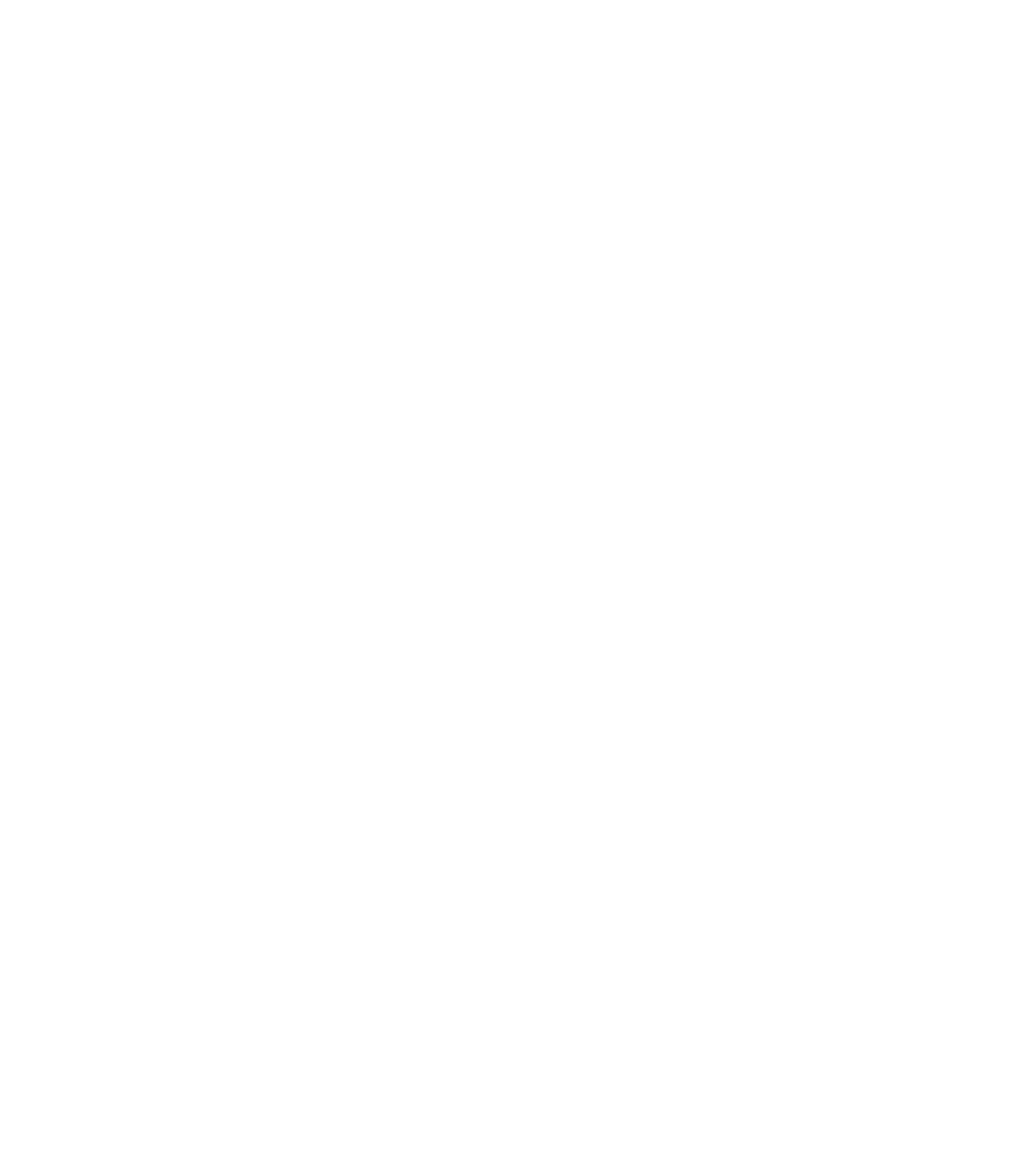
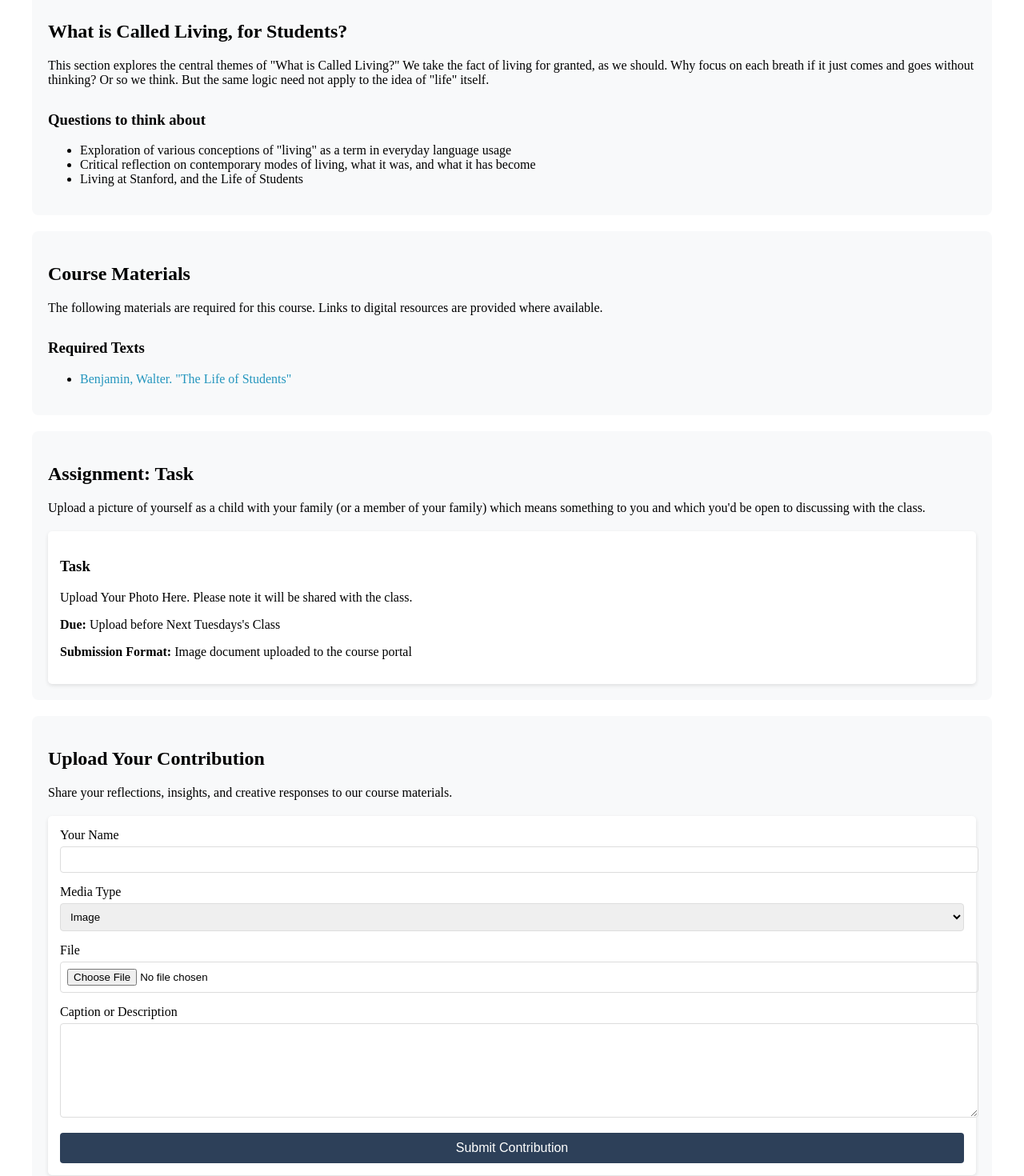
Before and after one commit to sgcxliv/calledliving, a Next.js app: page /lifecycle/1 in a window 1280 px wide. Shown: the part 320-1790 px from the top of the page at 80% size. Before the commit the page ends 800 px from the top, so only its background shows below. Built offline with nearby package versions, Linux system fonts and the light colour scheme; no server answers; the database is empty.

Commit message:
Update [id].js

```diff
--- a/pages/lifecycle/[id].js
+++ b/pages/lifecycle/[id].js
@@ -15,11 +15,11 @@ export default function LifecyclePage() {
   const [error, setError] = useState(null);
   const [success, setSuccess] = useState(false);
   const [submissions, setSubmissions] = useState([]);
-  const [deleting, setDeleting] = useState(false);
   const [enlargedImage, setEnlargedImage] = useState(null);
 
   const titles = {
     '1': 'What is Called Living?',
+    // Other titles commented out in original code
   };
 
   // Fetch submissions when the page loads
@@ -56,8 +56,6 @@ export default function LifecyclePage() {
     }
 
     try {
-      setDeleting(true);
-
       // Delete the file from storage
       const { error: storageError } = await supabase.storage
         .from('contributions')
@@ -83,8 +81,6 @@ export default function LifecyclePage() {
     } catch (error) {
       console.error('Error deleting submission:', error);
       setError('Error deleting submission: ' + (error.message || 'Unknown error'));
-    } finally {
-      setDeleting(false);
     }
   };
 
@@ -186,31 +182,10 @@ export default function LifecyclePage() {
     }
   };
 
-  // Handle image enlargement
-  const handleImageEnlarge = (imageUrl) => {
-    setEnlargedImage(imageUrl);
-  };
-
-  // Close enlarged image when clicking outside or pressing ESC
-  useEffect(() => {
-    const handleKeyDown = (e) => {
-      if (e.key === 'Escape') {
-        setEnlargedImage(null);
-      }
-    };
-
-    window.addEventListener('keydown', handleKeyDown);
-    return () => {
-      window.removeEventListener('keydown', handleKeyDown);
-    };
-  }, []);
-
   return (
     <Layout title={`Course Dashboard - Week ${id}: ${titles[id]}`}>
       <div style={{ width: '100%', maxWidth: '1200px', margin: '0 auto', padding: '0 20px' }}>
-        {/* ... Previous header and other sections remain the same ... */}
-
-        {/* Enlarged Image Lightbox */}
+        {/* Enlarged Image Overlay */}
         {enlargedImage && (
           <div
             style={{
@@ -241,6 +216,156 @@ export default function LifecyclePage() {
           </div>
         )}
 
+        <header style={{
+          backgroundImage: `url('/images/weekone-background.jpg')`,
+          backgroundSize: 'cover',
+          backgroundPosition: 'center',
+          color: 'white',
+          padding: '40px 20px',
+          textAlign: 'center',
+          textShadow: '1px 1px 3px rgba(0,0,0,0.7)',
+          borderRadius: '8px',
+          marginBottom: '20px'
+        }}>
+          <h1>Week {id}: {titles[id]}</h1>
+        </header>
+
+        {/* Theme Section */}
+        <div style={{ padding: '20px', backgroundColor: '#f8f9fa', borderRadius: '8px', marginBottom: '20px' }}>
+          <h2>What is Called Living, for Students?</h2>
+          <p>This section explores the central themes of "What is Called Living?" We take the fact of living for granted, as we should. Why focus on each breath if it just comes and goes without thinking? Or so we think. But the same logic need not apply to the idea of "life" itself.</p>
+
+          <div style={{ marginTop: '30px' }}>
+            <h3>Questions to think about</h3>
+            <ul>
+              <li>Exploration of various conceptions of "living" as a term in everyday language usage</li>
+              <li>Critical reflection on contemporary modes of living, what it was, and what it has become</li>
+              <li>Living at Stanford, and the Life of Students</li>
+            </ul>
+          </div>
+        </div>
+
+        {/* Materials Section */}
+        <div style={{ padding: '20px', backgroundColor: '#f8f9fa', borderRadius: '8px', marginBottom: '20px' }}>
+          <h2>Course Materials</h2>
+          <p>The following materials are required for this course. Links to digital resources are provided where available.</p>
+
+          <div style={{ marginTop: '30px' }}>
+            <h3>Required Texts</h3>
+            <ul>
+              <li>
+                <a
+                  href="/readings/benjamin.pdf"
+                  download
+                  style={{ color: '#2596be', textDecoration: 'none' }}
+                >
+                  Benjamin, Walter. "The Life of Students"
+                </a>
+              </li>
+            </ul>
+          </div>
+        </div>
+
+        {/* Assignment Section */}
+        <div style={{ padding: '20px', backgroundColor: '#f8f9fa', borderRadius: '8px', marginBottom: '20px' }}>
+          <h2>Assignment: Task</h2>
+          <p>Upload a picture of yourself as a child with your family (or a member of your family) which means something to you and which you'd be open to discussing with the class.</p>
+
+          <div style={{ marginTop: '20px', backgroundColor: '#fff', padding: '15px', borderRadius: '5px', boxShadow: '0 2px 5px rgba(0,0,0,0.1)' }}>
+            <h3>Task</h3>
+            <p>Upload Your Photo Here. Please note it will be shared with the class. </p>
+            <p><strong>Due:</strong> Upload before Next Tuesdays's Class</p>
+            <p><strong>Submission Format:</strong> Image document uploaded to the course portal</p>
+          </div>
+        </div>
+
+        {/* Upload Section */}
+        <div style={{ padding: '20px', backgroundColor: '#f8f9fa', borderRadius: '8px', marginBottom: '20px' }}>
+          <h2>Upload Your Contribution</h2>
+          <p>Share your reflections, insights, and creative responses to our course materials.</p>
+
+          {success && (
+            <div style={{ padding: '10px', backgroundColor: '#d4edda', color: '#155724', borderRadius: '4px', marginBottom: '15px' }}>
+              Your contribution has been uploaded successfully!
+            </div>
+          )}
+
+          {error && (
+            <div style={{ padding: '10px', backgroundColor: '#f8d7da', color: '#721c24', borderRadius: '4px', marginBottom: '15px' }}>
+              {error}
+            </div>
+          )}
+
+          <form onSubmit={handleSubmit} style={{ marginTop: '20px', padding: '15px', backgroundColor: '#fff', borderRadius: '5px', boxShadow: '0 2px 5px rgba(0,0,0,0.1)' }}>
+            <div style={{ marginBottom: '15px' }}>
+              <label htmlFor="name" style={{ display: 'block', marginBottom: '5px', fontWeight: '500' }}>Your Name</label>
+              <input
+                id="name"
+                type="text"
+                value={name}
+                onChange={(e) => setName(e.target.value)}
+                required
+                disabled={uploading}
+                style={{ width: '100%', padding: '8px', border: '1px solid #ddd', borderRadius: '4px' }}
+              />
+            </div>
+
+            <div style={{ marginBottom: '15px' }}>
+              <label htmlFor="mediaType" style={{ display: 'block', marginBottom: '5px', fontWeight: '500' }}>Media Type</label>
+              <select
+                id="mediaType"
+                value={mediaType}
+                onChange={(e) => setMediaType(e.target.value)}
+                disabled={uploading}
+                style={{ width: '100%', padding: '8px', border: '1px solid #ddd', borderRadius: '4px' }}
+              >
+                <option value="image">Image</option>
+                <option value="video">Video</option>
+                <option value="text">Text</option>
+              </select>
+            </div>
+
+            <div style={{ marginBottom: '15px' }}>
+              <label htmlFor="file" style={{ display: 'block', marginBottom: '5px', fontWeight: '500' }}>File</label>
+              <input
+                id="file"
+                type="file"
+                onChange={handleFileChange}
+                required
+                disabled={uploading}
+                style={{ width: '100%', padding: '8px', border: '1px solid #ddd', borderRadius: '4px' }}
+              />
+            </div>
+
+            <div style={{ marginBottom: '15px' }}>
+              <label htmlFor="caption" style={{ display: 'block', marginBottom: '5px', fontWeight: '500' }}>Caption or Description</label>
+              <textarea
+                id="caption"
+                value={caption}
+                onChange={(e) => setCaption(e.target.value)}
+                disabled={uploading}
+                style={{ width: '100%', padding: '8px', border: '1px solid #ddd', borderRadius: '4px', minHeight: '100px' }}
+              />
+            </div>
+
+            <button
+              type="submit"
+              disabled={uploading}
+              style={{
+                backgroundColor: uploading ? '#999' : '#2d4059',
+                color: 'white',
+                border: 'none',
+                padding: '10px 15px',
+                borderRadius: '4px',
+                cursor: uploading ? 'not-allowed' : 'pointer',
+                fontSize: '16px'
+              }}
+            >
+              {uploading ? 'Uploading...' : 'Submit Contribution'}
+            </button>
+          </form>
+        </div>
+
         {/* Class Submissions Section */}
         <div style={{ padding: '20px', backgroundColor: '#f8f9fa', borderRadius: '8px', marginBottom: '20px' }}>
           <h2>Class Submissions</h2>
@@ -260,7 +385,6 @@ export default function LifecyclePage() {
                   {/* Delete Button */}
                   <button
                     onClick={() => handleDeleteSubmission(submission.id, submission.file_path)}
-                    disabled={deleting}
                     style={{
                       position: 'absolute',
                       top: '10px',
@@ -270,11 +394,11 @@ export default function LifecyclePage() {
                       border: 'none',
                       borderRadius: '4px',
                       padding: '5px 10px',
-                      cursor: deleting ? 'not-allowed' : 'pointer',
+                      cursor: 'pointer',
                       zIndex: 10
                     }}
                   >
-                    {deleting ? 'Deleting...' : 'Delete'}
+                    Delete
                   </button>
 
                   <div style={{ padding: '12px 15px', borderBottom: '1px solid #eee', backgroundColor: '#f9f9f9' }}>
@@ -294,7 +418,7 @@ export default function LifecyclePage() {
                       }}
                       onClick={() => {
                         const imageUrl = `${supabase.storage.from('contributions').getPublicUrl(submission.file_path).data.publicUrl}`;
-                        handleImageEnlarge(imageUrl);
+                        setEnlargedImage(imageUrl);
                       }}
                     >
                       <img
```
